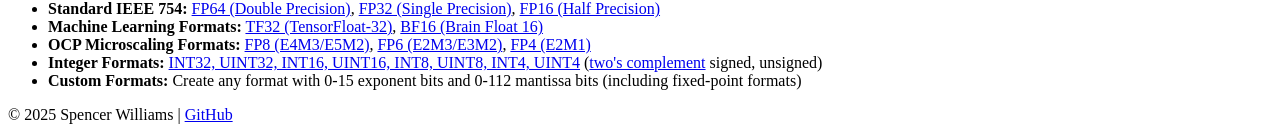
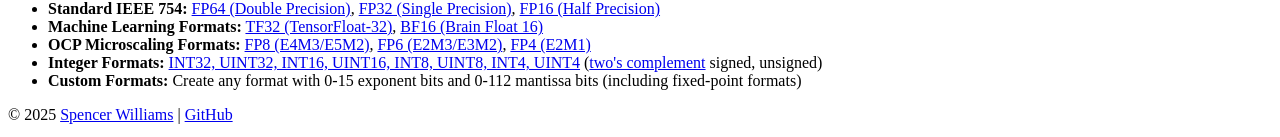
Before and after one commit to sw23/fp-conv, a website with bundled scripts: page index.html in a window 1280 px wide. Shown: the part 3517-3654 px from the top of the page. Built offline with nearby package versions, Linux system fonts and the light colour scheme.

Commit message:
Adding link

```diff
--- a/index.html
+++ b/index.html
@@ -495,7 +495,7 @@
         </section>
 
         <footer>
-            <p>© 2025 Spencer Williams | <a href="https://github.com/sw23/fp-conv" target="_blank" rel="noopener">GitHub</a></p>
+            <p>© 2025 <a href="https://sw23.github.io/" target="_blank" rel="noopener">Spencer Williams</a> | <a href="https://github.com/sw23/fp-conv" target="_blank" rel="noopener">GitHub</a></p>
         </footer>
     </div>
 
```
